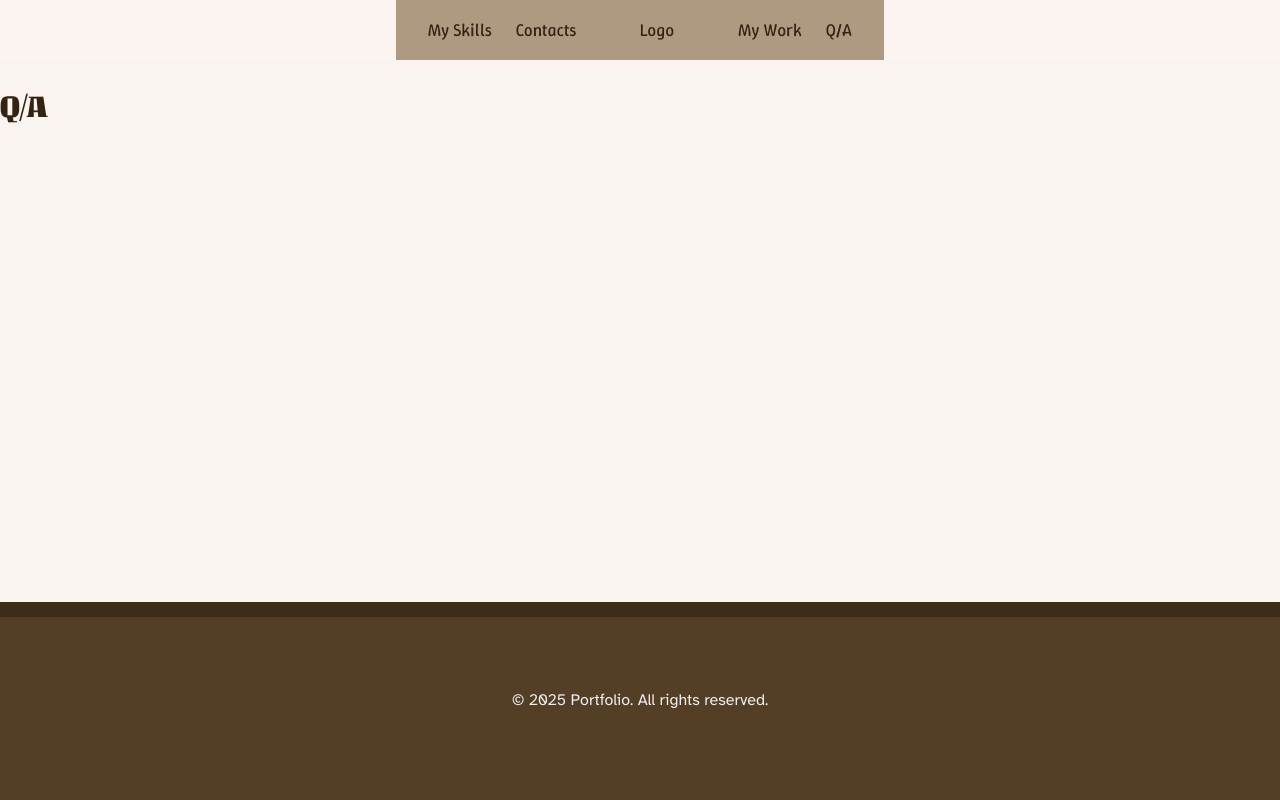
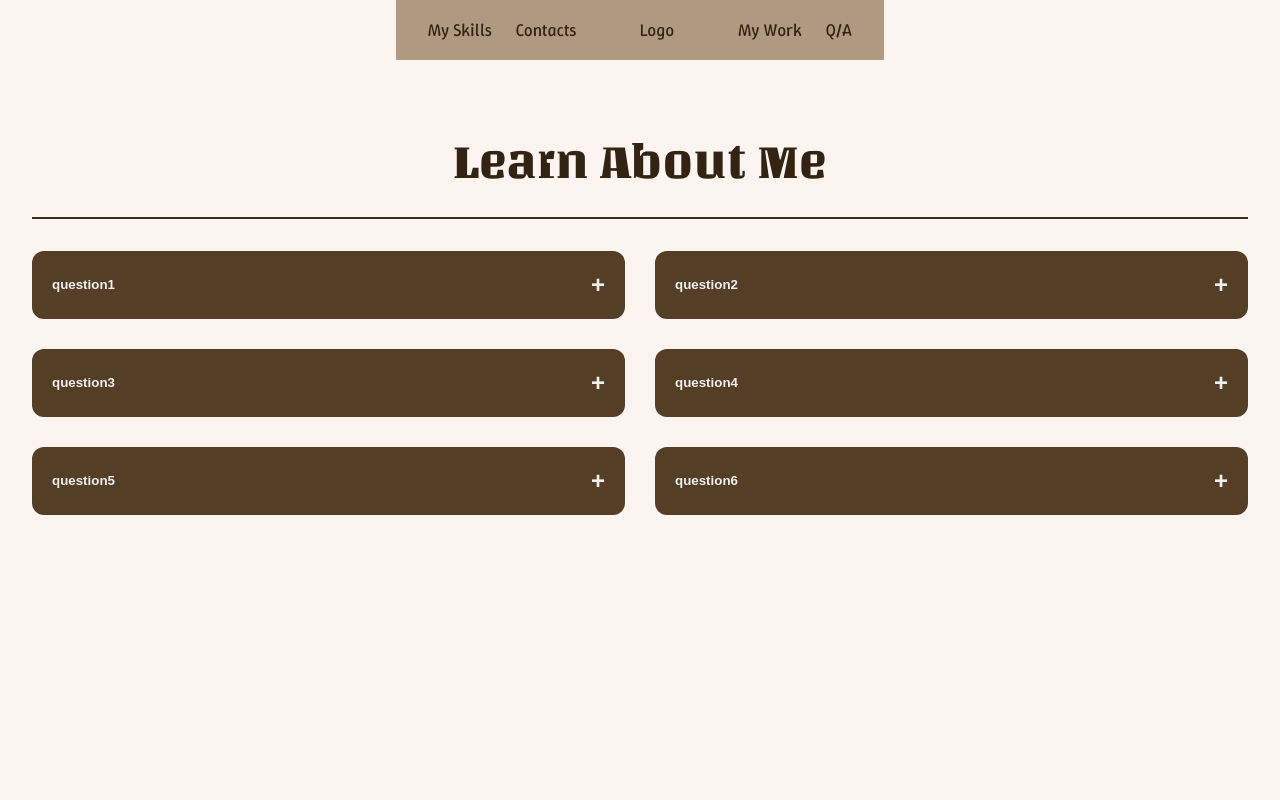
Before and after one commit to Amanda-Andrite/Portfolio, a SvelteKit app: page /qs in a window 1280 px wide. Shown: the top 800 px of the page. Built offline with nearby package versions, Linux system fonts and the light colour scheme.

Commit message:
Started 'QA' Page

```diff
--- a/src/routes/qs/+page.svelte
+++ b/src/routes/qs/+page.svelte
@@ -1 +1,101 @@
-<h1>Q/A</h1>
+<script>
+	// @ts-nocheck
+	let qa = [
+		{ question: 'question1', answer: '----- Text -----', open: false },
+		{ question: 'question2', answer: '----- Text -----', open: false },
+		{ question: 'question3', answer: '----- Text -----', open: false },
+		{ question: 'question4', answer: '----- Text -----', open: false },
+		{ question: 'question5', answer: '----- Text -----', open: false },
+		{ question: 'question6', answer: '----- Text -----', open: false }
+	];
+
+	function toggle(index) {
+		qa = qa.map((item, i) => (i === index ? { ...item, open: !item.open } : item));
+	}
+</script>
+
+<div class="page">
+	<h1>Learn About Me</h1>
+	<div class="divider"></div>
+	<div class="grid">
+		{#each qa as item, i}
+			<div class="qa">
+				<button class="question" on:click={() => toggle(i)}>
+					<span>{item.question}</span>
+					<span class="icon">{item.open ? '-' : '+'}</span>
+				</button>
+				{#if item.open}
+					<div class="answer">
+						{item.answer}
+					</div>
+				{/if}
+			</div>
+		{/each}
+	</div>
+</div>
+
+<style>
+	.page {
+		padding: var(--space-lg);
+		background: var(--background-primary);
+		min-height: 100vh;
+		font-family: var(--font-body);
+		color: var(--text-primary);
+	}
+
+	h1 {
+		text-align: center;
+		font-family: var(--font-heading);
+		font-size: 3rem;
+		margin-bottom: var(--space-md);
+	}
+
+	.divider {
+		height: 2px;
+		background: var(--divider-color);
+		margin-bottom: var(--space-lg);
+	}
+
+	.grid {
+		display: grid;
+		grid-template-columns: repeat(2, 1fr);
+		gap: var(--gap-lg);
+	}
+
+	.qa {
+		width: 100%;
+	}
+
+	.question {
+		background: var(--background-tertiary);
+		color: var(--text-secondary);
+		padding: var(--card-padding);
+		border-radius: var(--card-radius);
+		display: flex;
+		justify-content: space-between;
+		align-items: center;
+		cursor: pointer;
+		font-weight: bold;
+		border: none;
+		width: 100%;
+		text-align: left;
+	}
+
+	.icon {
+		font-size: 1.5rem;
+	}
+
+	.answer {
+		background: var(--background-secondary);
+		padding: var(--card-padding);
+		border-radius: var(--card-radius);
+		margin-top: 0;
+		color: var(--text-primary);
+	}
+
+	@media (max-width: 768px) {
+		.grid {
+			grid-template-columns: 1fr;
+		}
+	}
+</style>
--- a/src/routes/skills/+page.svelte
+++ b/src/routes/skills/+page.svelte
@@ -13,6 +13,7 @@
 
 <section class="skills">
 	<h2>Tools I Use</h2>
+	<div class="divider"></div>
 	<div class="grid">
 		{#each skills as skill}
 			<div class="card" role="button" tabindex="0">
@@ -38,6 +39,12 @@
 		margin-bottom: var(--space-md);
 		font-family: var(--font-heading);
 		color: var(--text-primary);
+	}
+
+	.divider {
+		height: 2px;
+		background: var(--divider-color);
+		margin-bottom: var(--space-lg);
 	}
 
 	.grid {
```
Also changed, not shown: 1 other file (tests, documents, lock files or other folders).
